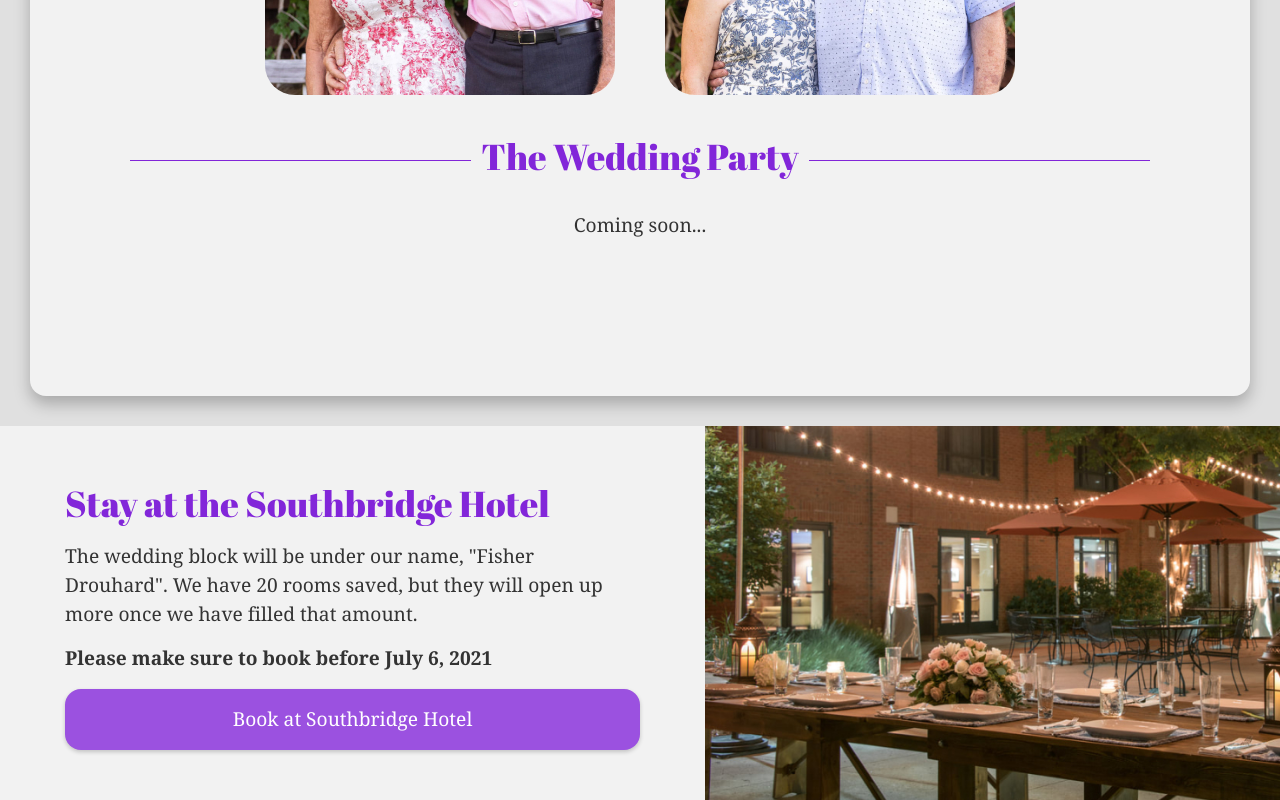
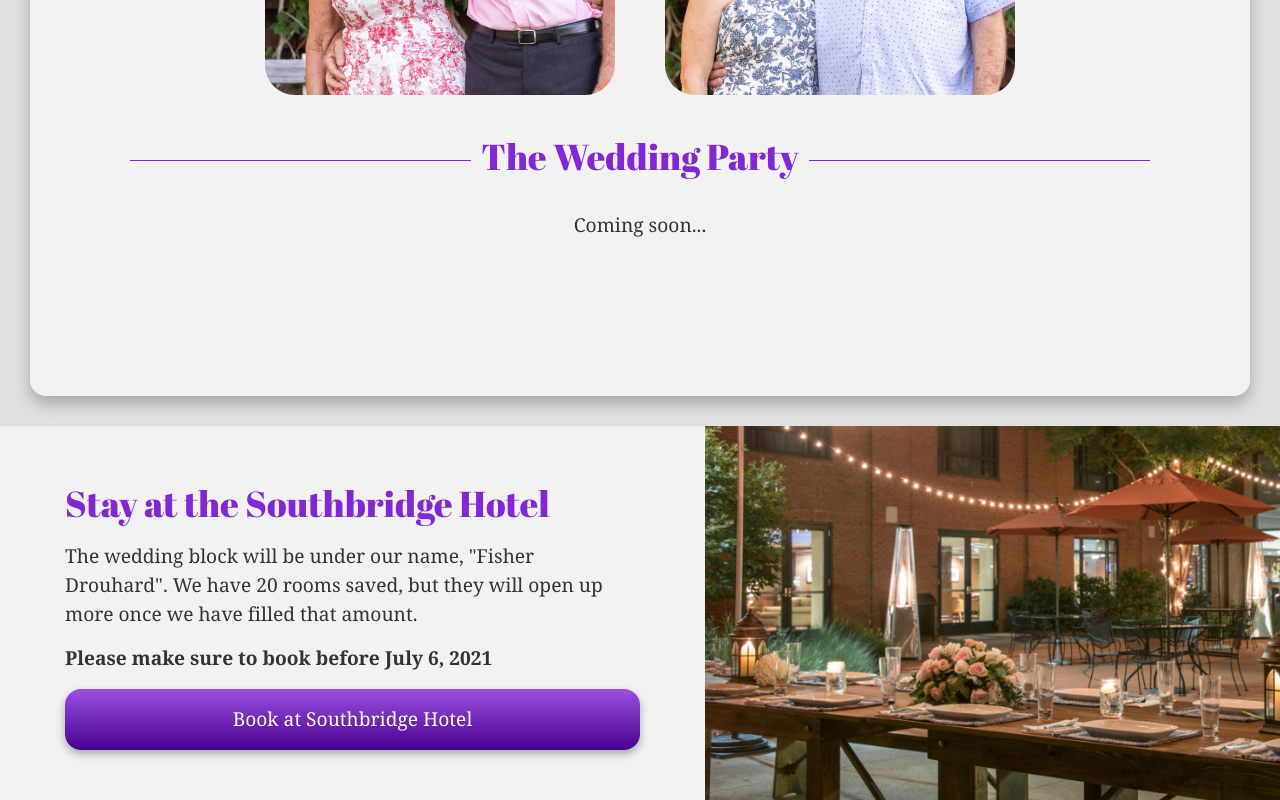
Before and after one commit to erikdrouhard/wedding-website, a Gatsby site: page / in a window 1280 px wide. Shown: the part 1736-2536 px from the top of the page. Built offline with nearby package versions, Linux system fonts and the light colour scheme; Gatsby itself is replaced by a stand-in of ours.

Commit message:
button styles

```diff
--- a/src/components/buttons.js
+++ b/src/components/buttons.js
@@ -2,8 +2,8 @@ import React from "react"
 import styled from "styled-components"
 
 const CTAButton = styled.a`
-  background: #9b51e0;
-  box-shadow: 0px 2px 4px rgba(0, 0, 0, 0.2);
+  background: linear-gradient(180deg, #9b51e0 0%, #4a008f 100%);
+  box-shadow: 0px 4px 8px rgba(0, 0, 0, 0.3);
   border-radius: 1rem;
   padding: 1rem 0;
   text-align: center;
```
